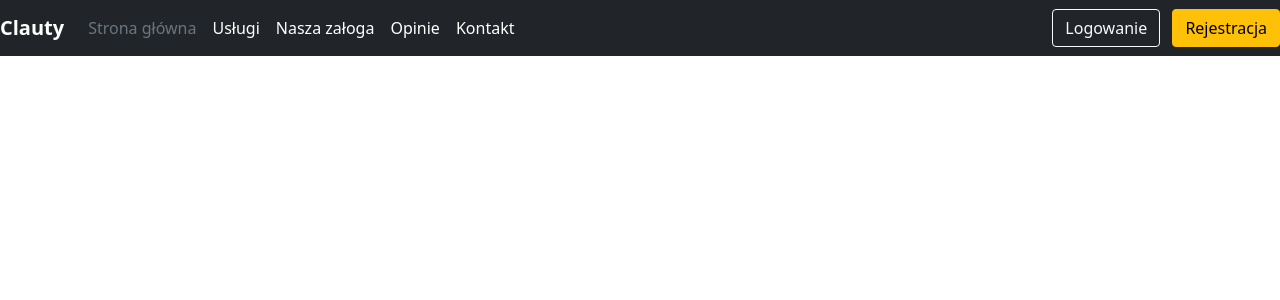
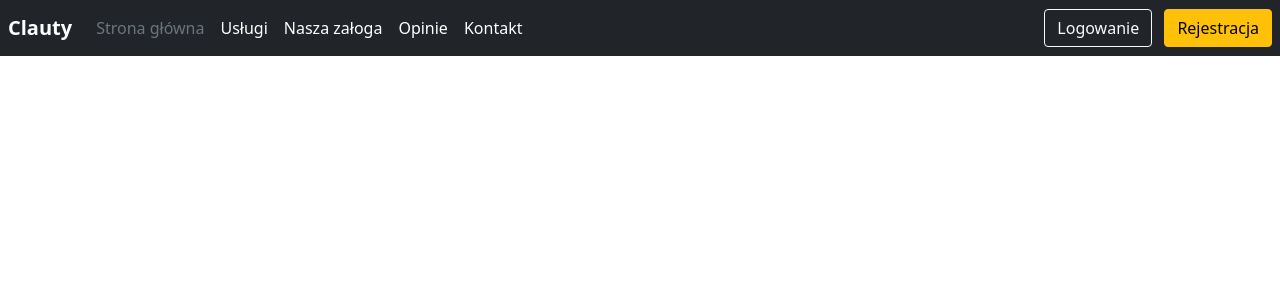
Before and after one commit to KrolikowskiK/beauty-salon-django-webapp, a Django app: template templates/base.html in a window 1280 px wide. Shown: the top 300 px of the page. Run offline with Django 4.2, Linux system fonts and the light colour scheme; the template is opened without the code that fills it, so the values that code supplies are empty.

Commit message:
make margin

```diff
--- a/templates/navbar.html
+++ b/templates/navbar.html
@@ -1,5 +1,5 @@
 <nav class="navbar navbar-expand-md navbar-dark bg-dark fixed-top">
-        <a href="#intro" class="navbar-brand">
+        <a href="#intro" class="navbar-brand ms-2">
             <span class="fw-bold text-white">
                 Clauty
             </span>
@@ -20,7 +20,7 @@
         </ul>
             <div class="text-end">
              <button type="button" class="btn btn-outline-light me-2">Logowanie</button>
-             <button type="button" class="btn btn-warning">Rejestracja</button>
+             <button type="button" class="btn btn-warning me-2">Rejestracja</button>
             </div>
         </div>
 
```
